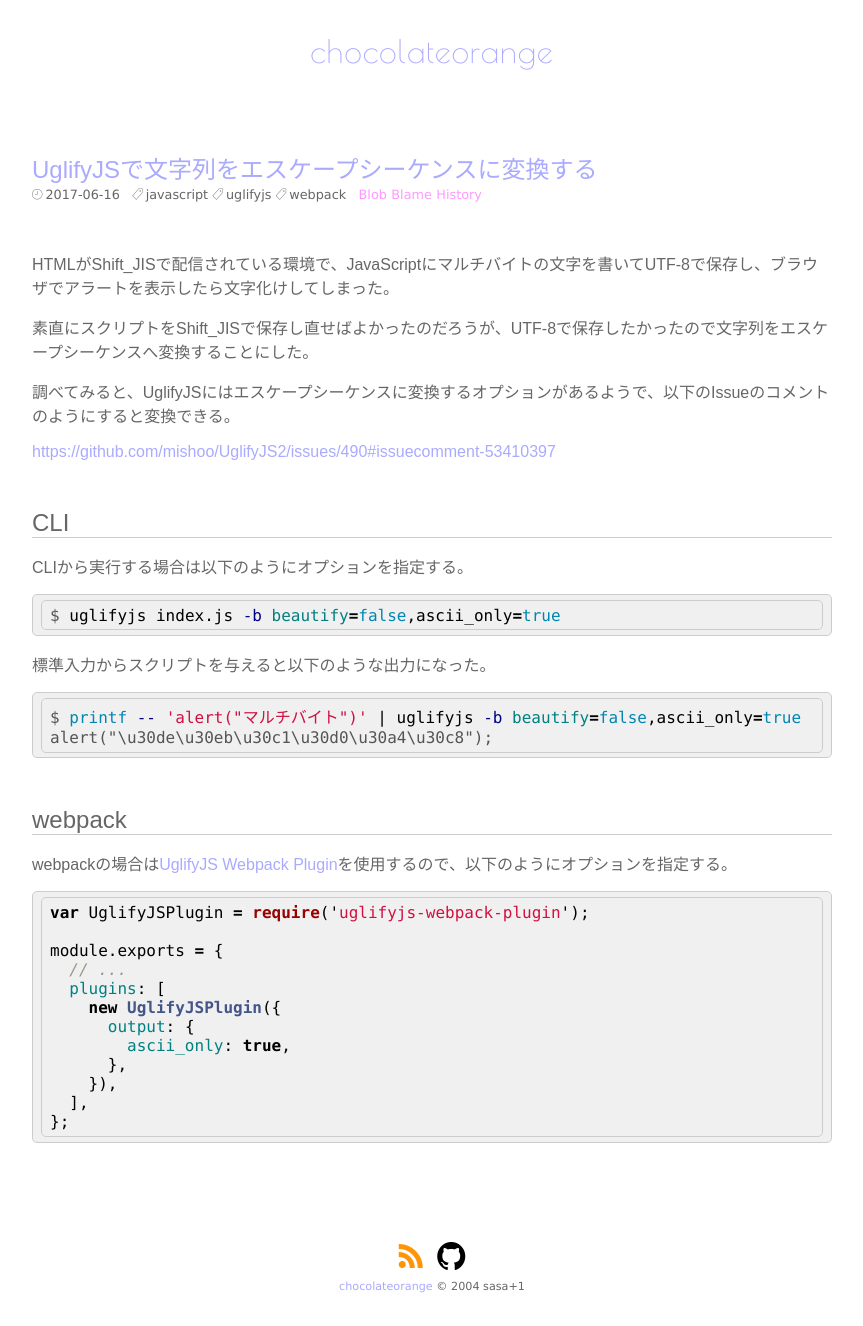
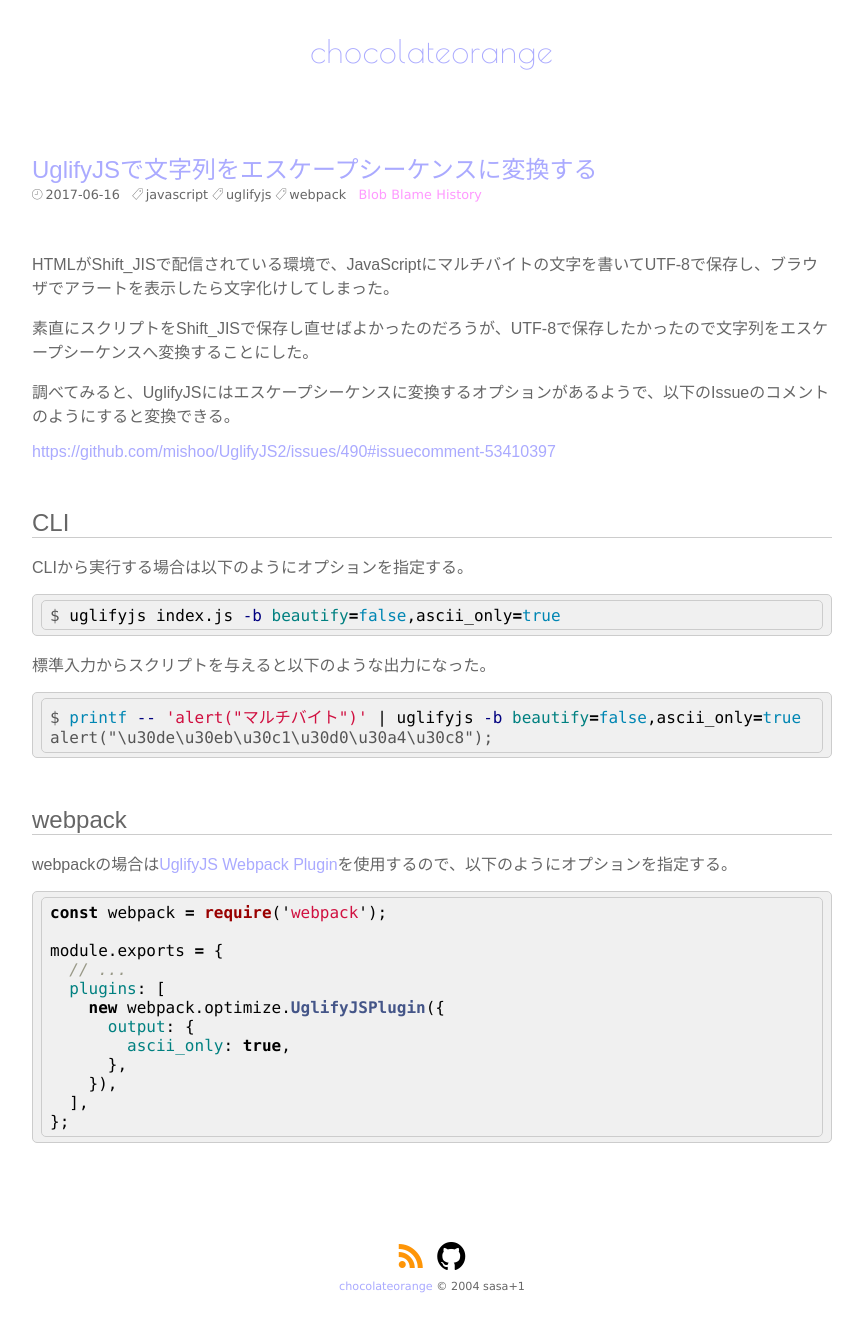
Before and after one commit to chocolateorange/chocolateorange.github.io, a Jekyll site: the page built from _posts/2017/06/2017-06-16-01.md, in a window 1280 px wide. Shown: the whole page, without its empty margins (208-1071 px from the left). Built offline with Jekyll 4.4.1, drawn with Linux system fonts in a browser that asks for light colours; some web fonts are replaced.

Commit message:
updated post

````diff
--- a/_posts/2017/06/2017-06-16-01.md
+++ b/_posts/2017/06/2017-06-16-01.md
@@ -30,12 +30,12 @@
 webpackの場合は[UglifyJS Webpack Plugin](https://github.com/webpack-contrib/uglifyjs-webpack-plugin)を使用するので、以下のようにオプションを指定する。
 
 ```js
-var UglifyJSPlugin = require('uglifyjs-webpack-plugin');
+const webpack = require('webpack');
 
 module.exports = {
   // ...
   plugins: [
-    new UglifyJSPlugin({
+    new webpack.optimize.UglifyJSPlugin({
       output: {
         ascii_only: true,
       },
````
